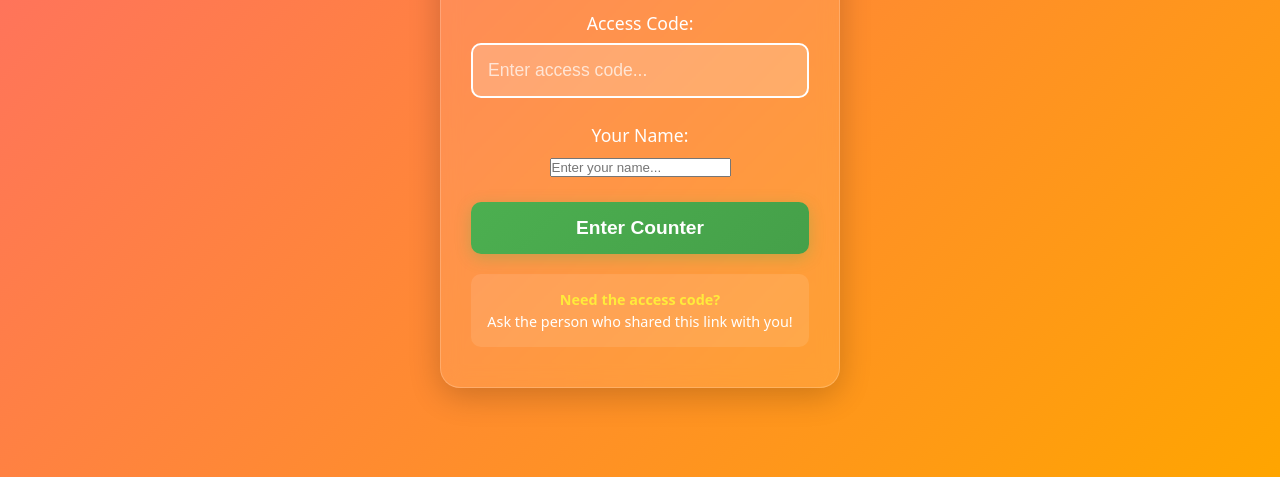
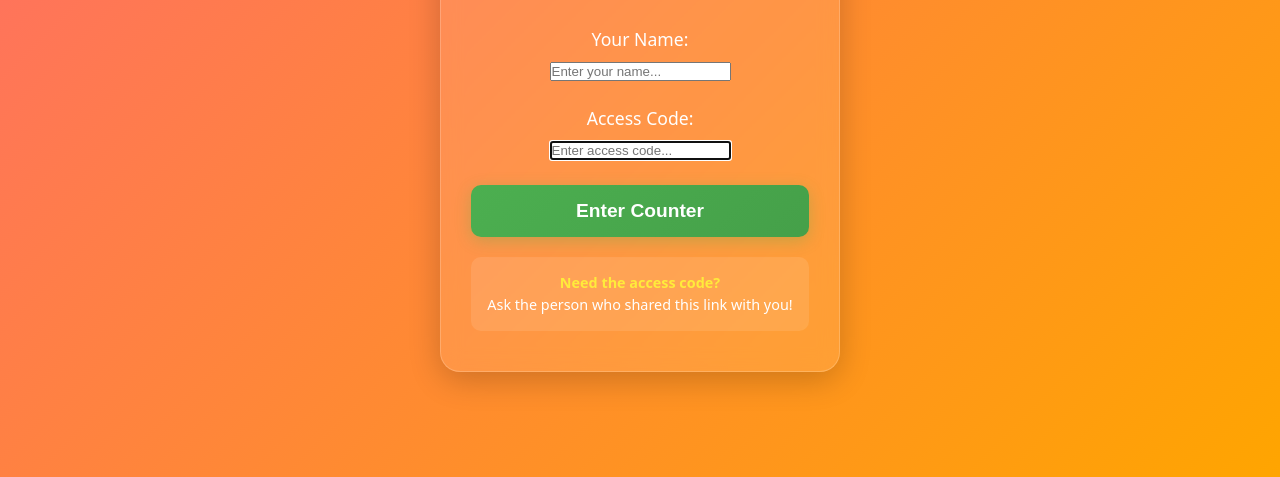
Before and after one commit to edtadros/snack-counter, a website: page public/login.html in a window 1280 px wide. Shown: the part 323-800 px from the top of the page. Drawn offline with Linux system fonts and the light colour scheme.

Commit message:
Update login form and log display
- Make Access Code field visible text (not password)
- Move Name field above Access Code field
- Update log entries to show timestamp and username clearly

```diff
--- a/public/login.html
+++ b/public/login.html
@@ -145,18 +145,6 @@
 
         <form action="/login" method="POST">
             <div class="form-group">
-                <label for="password">Access Code:</label>
-                <input
-                    type="password"
-                    id="password"
-                    name="password"
-                    placeholder="Enter access code..."
-                    required
-                    autofocus
-                >
-            </div>
-
-            <div class="form-group">
                 <label for="username">Your Name:</label>
                 <input
                     type="text"
@@ -164,6 +152,18 @@
                     name="username"
                     placeholder="Enter your name..."
                     maxlength="50"
+                    required
+                    autofocus
+                >
+            </div>
+
+            <div class="form-group">
+                <label for="password">Access Code:</label>
+                <input
+                    type="text"
+                    id="password"
+                    name="password"
+                    placeholder="Enter access code..."
                     required
                 >
             </div>
--- a/public/script.js
+++ b/public/script.js
@@ -177,7 +177,7 @@ function updateDisplay() {
             const logText = document.createElement('span');
             logText.className = 'log-text';
             const username = entry.username || 'Anonymous';
-            logText.textContent = `${entry.timestamp} - ${username} ate Snack #${entry.count}`;
+            logText.textContent = `${entry.timestamp} - ${username} clicked +`;
 
             const deleteBtn = document.createElement('button');
             deleteBtn.className = 'delete-btn';
```
